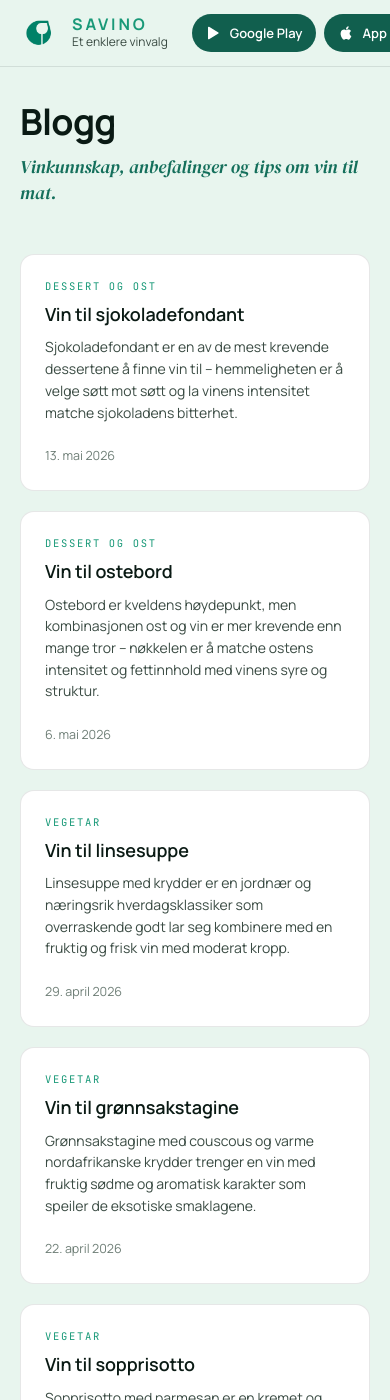
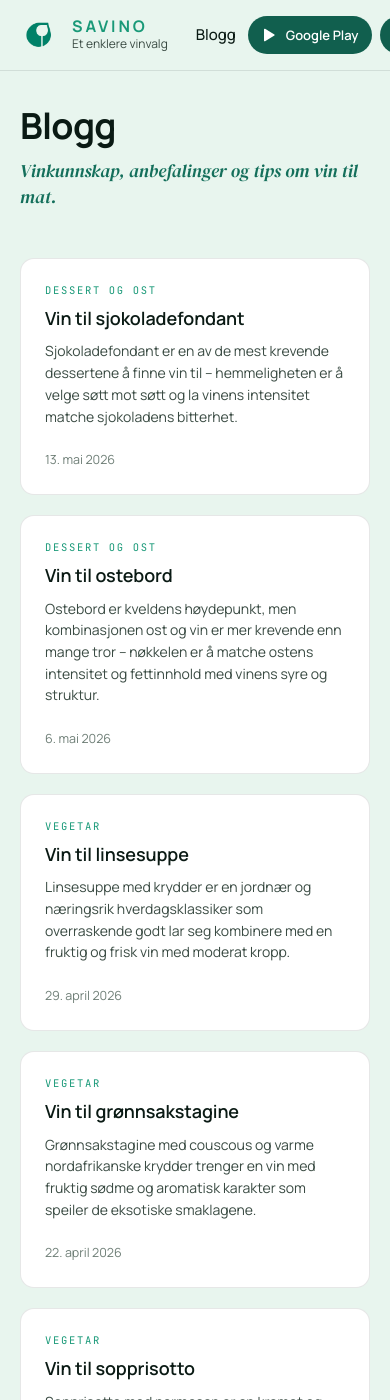
Before and after one commit to timkirstein/savino-support, a Jekyll site: the page built from blogg/index.html, in a window 390 px wide and 1400 px high. Built offline with Jekyll 4.4.1, drawn with Linux system fonts in a browser that asks for light colours.

Commit message:
Show Blogg link on mobile
https://claude.ai/code/session_01E6W6RsfuiBiZpADR2Noo7g

```diff
--- a/_includes/header.html
+++ b/_includes/header.html
@@ -8,7 +8,7 @@
       </span>
     </a>
     <nav class="nav-actions" aria-label="Sidenavigasjon">
-      <a class="text-link hide-mobile" href="/blogg/">Blogg</a>
+      <a class="text-link" href="/blogg/">Blogg</a>
       <a class="header-cta" href="https://play.google.com/store/apps/details?id=com.savino.digitalsommelier" target="_blank" rel="noopener">
         <svg viewBox="0 0 24 24" fill="currentColor" aria-hidden="true"><path d="M3 20.5v-17c0-.83.94-1.3 1.6-.8l14 8.5c.6.36.6 1.24 0 1.6l-14 8.5c-.66.5-1.6.03-1.6-.8z"/></svg>
         Google Play
--- a/_sass/_header.scss
+++ b/_sass/_header.scss
@@ -78,6 +78,5 @@
 @media (max-width: 880px) {
   .site-header .inner { padding: 14px 20px; }
   .nav-actions { gap: 8px; }
-  .text-link.hide-mobile { display: none; }
   .header-cta { padding: 10px 14px; font-size: 13px; }
 }
```
